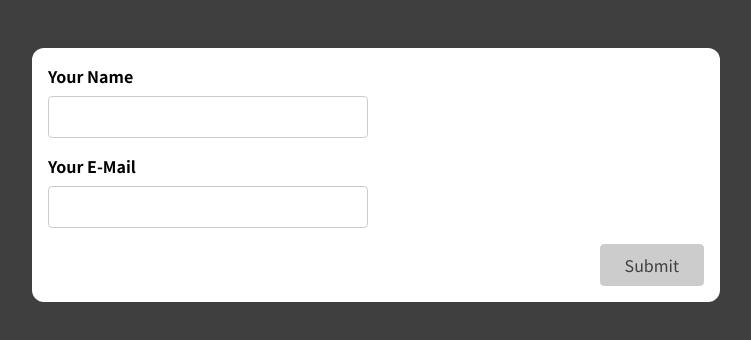
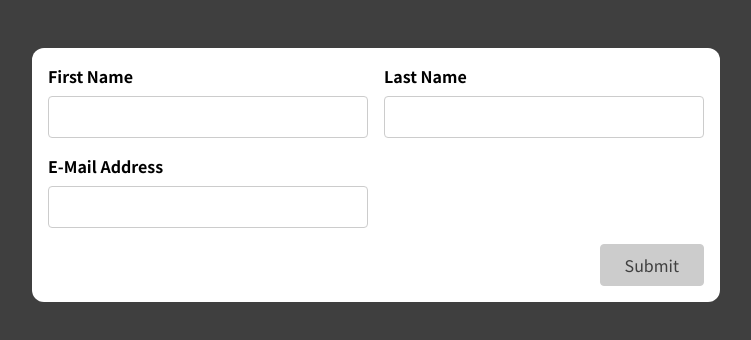
Before and after one commit to SepantaJoshani/Form-Train, a React (Create React App) app: page / in a window 1280 px wide. Shown: the top 340 px of the page, without its empty margins (264-1015 px from the left). Built offline with nearby package versions, Linux system fonts and the light colour scheme.

Commit message:
another-train-on-another-component

```diff
--- a/src/App.js
+++ b/src/App.js
@@ -1,9 +1,9 @@
-import SimpleInput from './components/SimpleInput';
+import BasicForm from './components/BasicForm';
 
 function App() {
   return (
     <div className="app">
-      <SimpleInput />
+      <BasicForm />
     </div>
   );
 }
--- a/src/components/BasicForm.js
+++ b/src/components/BasicForm.js
@@ -1,22 +1,109 @@
+import useInput from "../hooks/use-input";
+
+const isNotEmpty = (value) => value.trim() !== "";
+const isEmail = (value) => value.includes("@");
+
 const BasicForm = (props) => {
+  const {
+    value: enteredName,
+    valueIsValid: nameIsValid,
+    error: nameInputError,
+    change: nameChangeHandler,
+    Blur: nameBlurHandler,
+    reset: nameResetHandler,
+  } = useInput(isNotEmpty);
+  const {
+    value: enteredFamily,
+    valueIsValid: familyIsValid,
+    error: familyInputError,
+    change: familyChangeHandler,
+    Blur: familyBlurHandler,
+    reset: familyResetHandler,
+  } = useInput(isNotEmpty);
+  const {
+    value: enteredEmail,
+    valueIsValid: emailIsValid,
+    error: emailInputError,
+    change: emailChangeHandler,
+    Blur: emailBlurHandler,
+    reset: emailResetHandler,
+  } = useInput(isEmail);
+
+  let formIsValid = false;
+
+  if (nameIsValid && familyIsValid & emailIsValid) {
+    formIsValid = true;
+  }
+
+  const formSubmitHandler = (event) => {
+    event.preventDefault();
+
+    if (!nameIsValid || !familyIsValid || !emailIsValid) {
+      return;
+    }
+
+    nameResetHandler();
+    familyResetHandler();
+    emailResetHandler();
+  };
+
+  const nameInputClass = nameInputError
+    ? "form-control invalid"
+    : "form-control";
+
+  const familyInputClass = familyInputError
+    ? "form-control invalid"
+    : "form-control";
+
+  const emailInputClass = emailInputError
+    ? "form-control invalid"
+    : "form-control";
+
   return (
-    <form>
-      <div className='control-group'>
-        <div className='form-control'>
-          <label htmlFor='name'>First Name</label>
-          <input type='text' id='name' />
+    <form onSubmit={formSubmitHandler}>
+      <div className="control-group">
+        <div className={nameInputClass}>
+          <label htmlFor="name">First Name</label>
+          <input
+            type="text"
+            id="name"
+            value={enteredName}
+            onChange={nameChangeHandler}
+            onBlur={nameBlurHandler}
+          />
+          {nameInputError && (
+            <p className="error-text">Name Field is empty !</p>
+          )}
         </div>
-        <div className='form-control'>
-          <label htmlFor='name'>Last Name</label>
-          <input type='text' id='name' />
+        <div className={familyInputClass}>
+          <label htmlFor="name">Last Name</label>
+          <input
+            value={enteredFamily}
+            onChange={familyChangeHandler}
+            onBlur={familyBlurHandler}
+            type="text"
+            id="name"
+          />
+          {familyInputError && (
+            <p className="error-text">Last Name Field is empty!</p>
+          )}
         </div>
       </div>
-      <div className='form-control'>
-        <label htmlFor='name'>E-Mail Address</label>
-        <input type='text' id='name' />
+      <div className={emailInputClass}>
+        <label htmlFor="name">E-Mail Address</label>
+        <input
+          type="text"
+          id="name"
+          value={enteredEmail}
+          onChange={emailChangeHandler}
+          onBlur={emailBlurHandler}
+        />
+        {emailInputError && (
+          <p className="error-text">Please Enter a Valid E-Mail</p>
+        )}
       </div>
-      <div className='form-actions'>
-        <button>Submit</button>
+      <div className="form-actions">
+        <button disabled={!formIsValid}>Submit</button>
       </div>
     </form>
   );
```
